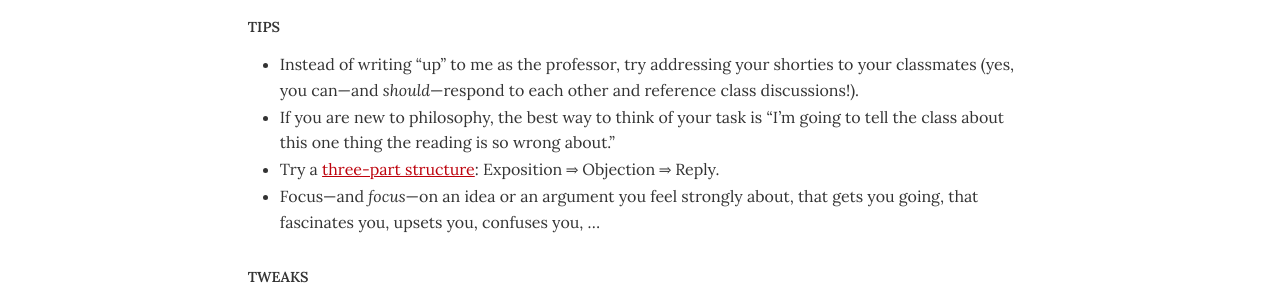
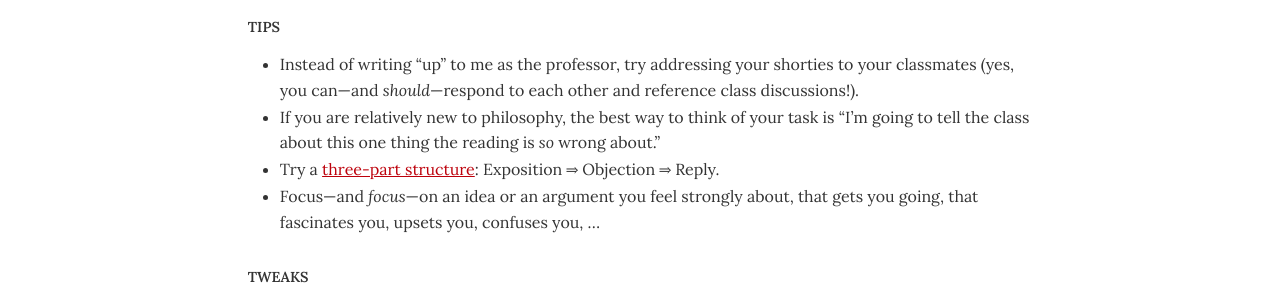
Before and after one commit to dingherself/intro, a Jekyll site: the page built from handouts/_posts/2026-02-18-general-feedback-shorties.md, in a window 1280 px wide. Shown: the part 253-553 px from the top of the page. Built offline with Jekyll 4.4.1, drawn with Linux system fonts in a browser that asks for light colours.

Commit message:
formatting

```diff
--- a/handouts/_posts/2026-02-18-general-feedback-shorties.md
+++ b/handouts/_posts/2026-02-18-general-feedback-shorties.md
@@ -8,7 +8,7 @@ tag: nodate
 ## Tips
 
 - Instead of writing “up” to me as the professor, try addressing your shorties to your classmates (yes, you can—and *should*—respond to each other and reference class discussions!).
-- If you are new to philosophy, the best way to think of your task is “I’m going to tell the class about this one thing the reading is so wrong about.”
+- If you are relatively new to philosophy, the best way to think of your task is “I’m going to tell the class about this one thing the reading is *so* wrong about.”
 - Try a [three-part structure](https://resources.dingherself.com/writing/objection-reply-style.html): Exposition ⇒ Objection ⇒ Reply.
 - Focus—and *focus*—on an idea or an argument you feel strongly about, that gets you going, that fascinates you, upsets you, confuses you, …
 
```
